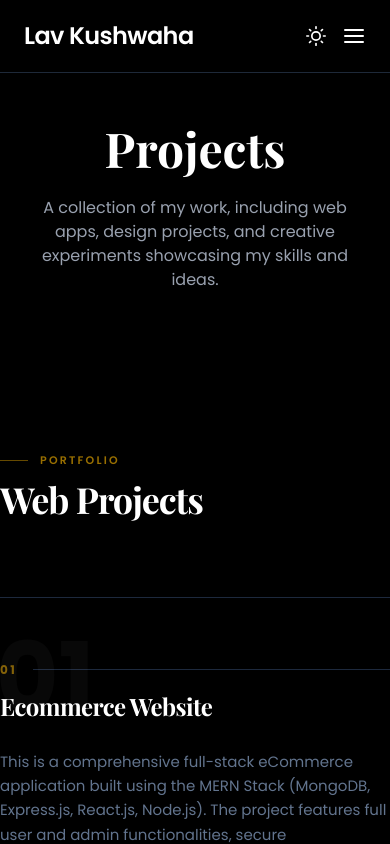
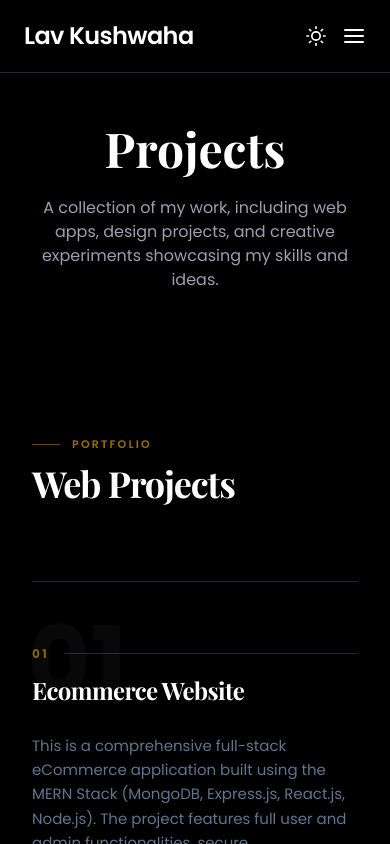
Before and after one commit to lav-kushwaha/lavkushwaha-portfolio, a Next.js app: page /projects in a window 390 px wide. Shown: the top 844 px of the page. Built offline with nearby package versions, Linux system fonts and the light colour scheme.

Commit message:
Project-section

```diff
--- a/components/ProjectSection.tsx
+++ b/components/ProjectSection.tsx
@@ -15,7 +15,7 @@ export default function ProjectSection({ title, show = false, limit }: Props) {
   const displayedProjects = limit ? projects.slice(0, limit) : projects;
 
   return (
-    <section className="w-full  text-white py-24 lg:py-10">
+    <section className="w-full px-8  text-white py-20 lg:py-10">
       <div className="max-w-6xl mx-auto sm:px-8 lg:px-5">
 
         {/* Header */}
```
